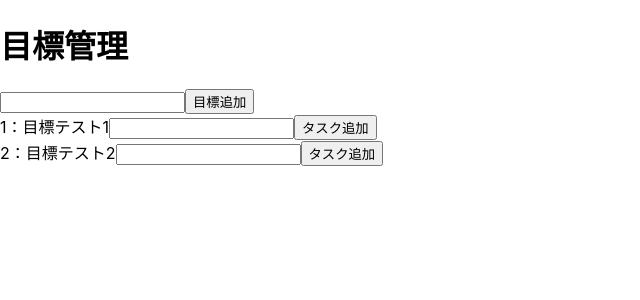
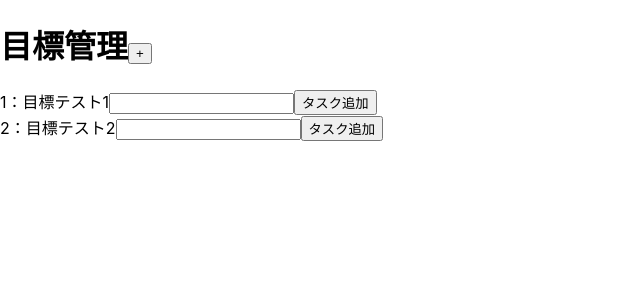
Before and after one commit to NaotoNakamura/target_manager_front, a React (Create React App) app: page / in a window 1280 px wide. Shown: the top 300 px of the page, without its empty margins (0-640 px from the left). Built offline with nearby package versions, Linux system fonts and the light colour scheme.

Commit message:
モーダル作成

```diff
--- a/src/App.css
+++ b/src/App.css
@@ -1,4 +1,20 @@
-.App-logo {
-  height: 200px;
-  pointer-events: none;
+#overlay{
+  /*　画面全体を覆う設定　*/
+    position:fixed;
+    top:0;
+    left:0;
+    width:100%;
+    height:100%;
+    background-color:rgba(0,0,0,0.5);
+
+    /*　画面の中央に要素を表示させる設定　*/
+    display: flex;
+    align-items: center;
+    justify-content: center;
 }
+#content{
+  z-index:2;
+  width:50%;
+  padding: 1em;
+  background:#fff;
+}
--- /dev/null
+++ b/src/components/Modal.js
@@ -0,0 +1,17 @@
+import React from 'react';
+
+const TargetForm = ({setIsShow, text, handleChange, sendTarget}) => {
+    return (
+      <div id="overlay" onClick={() => {setIsShow(false)}}>
+        <div id="content" onClick={(e) => e.stopPropagation()}>
+          <button onClick={() => {setIsShow(false)}}>close</button>
+          <div></div>
+          <input type="text" value={text} onChange={handleChange}></input>
+          <button onClick={sendTarget}>目標追加</button>
+        </div>
+      </div>
+    );
+}
+
+
+export default TargetForm;
--- a/src/components/Target.js
+++ b/src/components/Target.js
@@ -1,9 +1,15 @@
-const Target = ({text, handleChange, sendTarget, targetValues}) => {
+import Modal from './Modal';
+const Target = ({text, handleChange, sendTarget, targetValues, isShow, setIsShow}) => {
   return (
     <>
-      <h1>目標管理</h1>
-      <input type="text" value={text} onChange={handleChange}></input>
-      <button onClick={sendTarget}>目標追加</button>
+      <h1>目標管理<button onClick={() => {setIsShow(true)}}>+</button></h1>
+      {isShow && <Modal
+                  setIsShow={setIsShow}
+                  text={text}
+                  handleChange={handleChange}
+                  sendTarget={sendTarget}
+      />}
+
       {targetValues.map((target, i) => (
         <div key={i}>
           {target.id}：{target.target_title}
--- a/src/containers/Target.js
+++ b/src/containers/Target.js
@@ -1,8 +1,17 @@
+import { useState } from 'react';
 import useTarget from '../hooks/use-target';
 import Target from '../components/Target';
 
 const EnhancedTarget = () => {
   const [text, handleChange, sendTarget, targetValues] = useTarget();
-  return <Target text={text} handleChange={handleChange} sendTarget={sendTarget} targetValues={targetValues}/>;
+  const [isShow, setIsShow] = useState(false);
+  return <Target
+            text={text}
+            handleChange={handleChange}
+            sendTarget={sendTarget}
+            targetValues={targetValues}
+            isShow={isShow}
+            setIsShow={setIsShow}
+          />;
 }
 export default EnhancedTarget;
```
